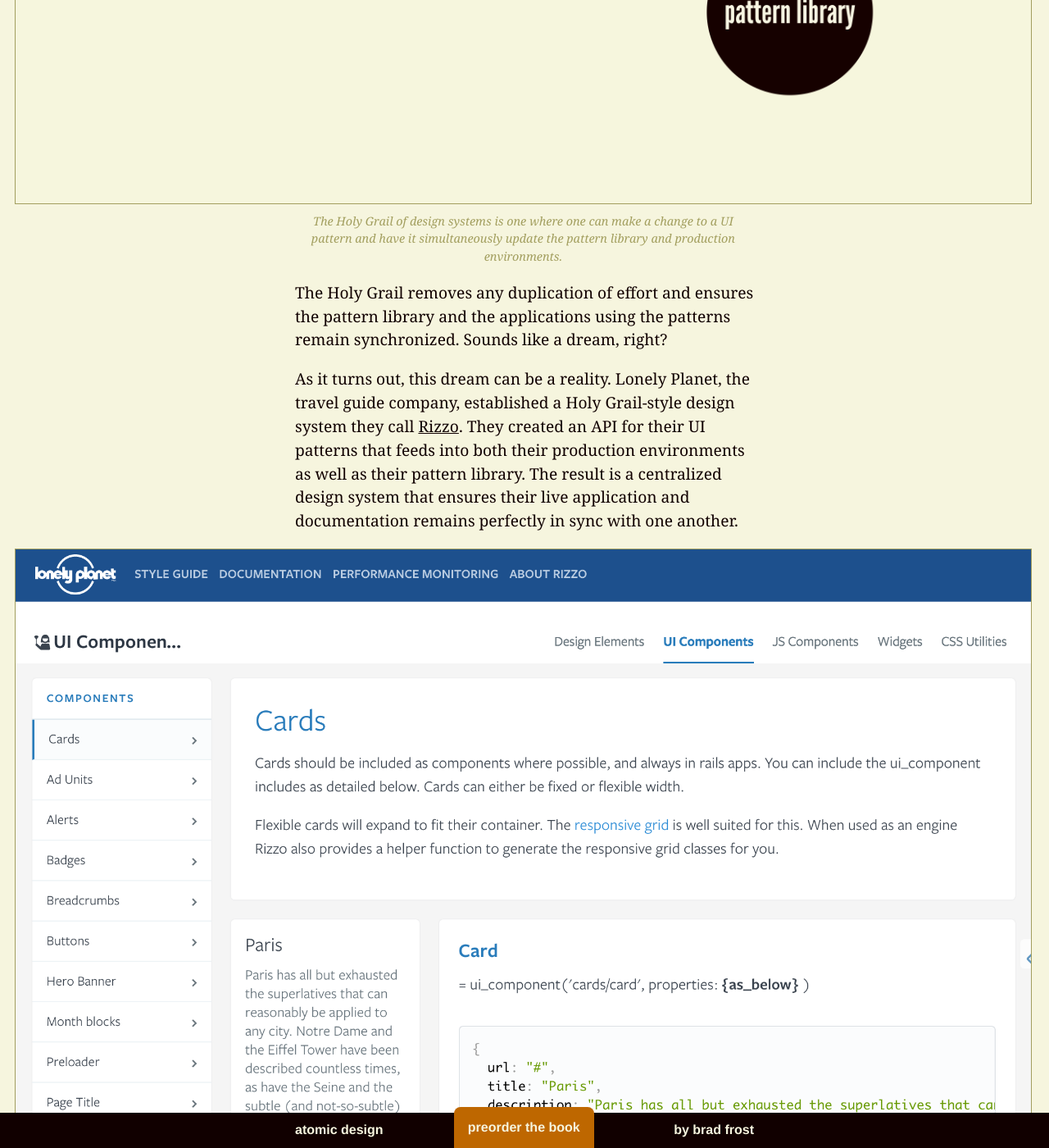
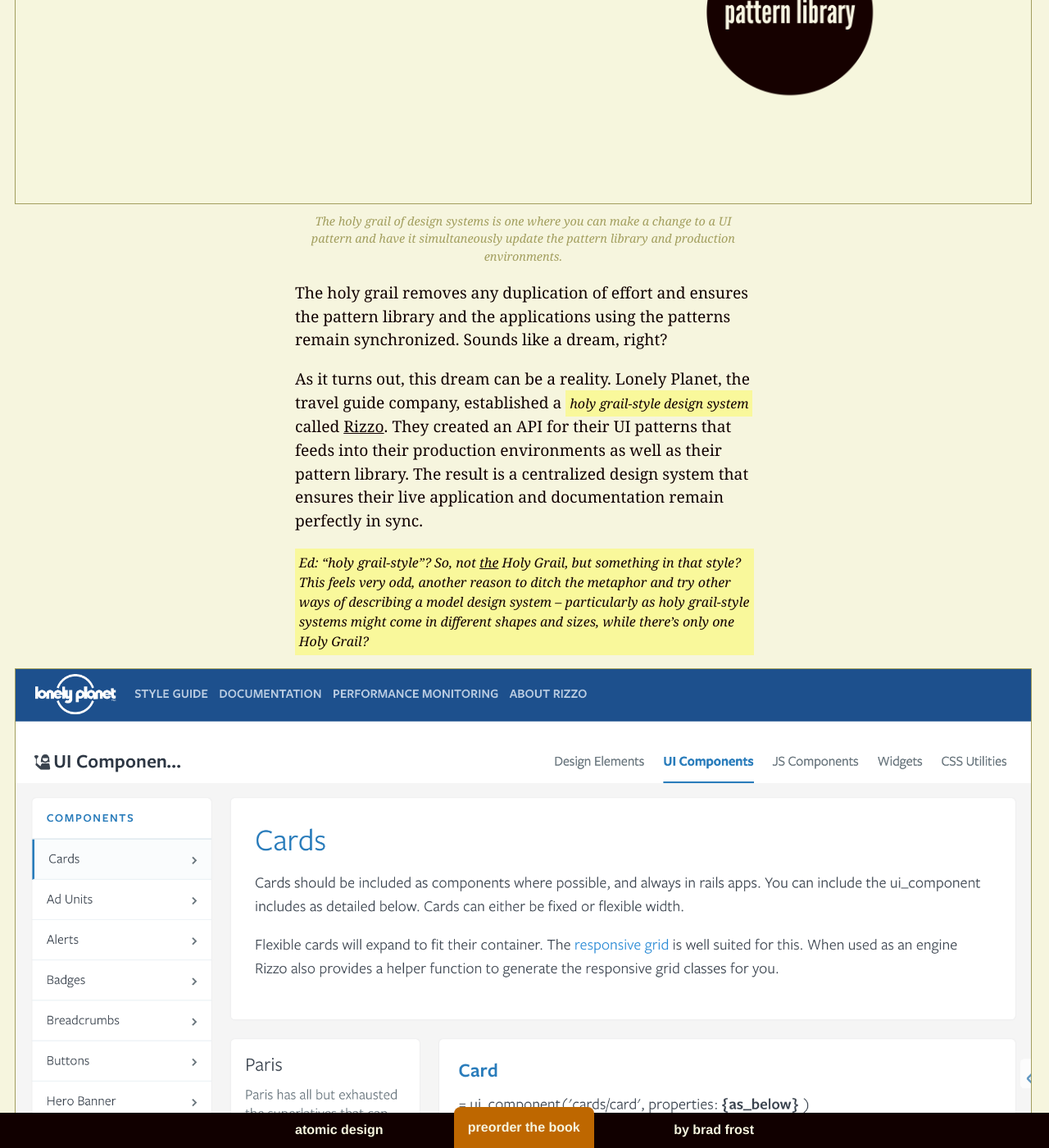
Before and after one commit to bradfrost/atomic-design, a Jekyll site: the page built from chapter-5.md, in a window 1280 px wide and 1400 px high, scrolled down 22459 px. Shown: the whole window at 82% size. Built offline with Jekyll 4.4.1, drawn with Linux system fonts in a browser that asks for light colours; some of the changed text lies outside the part shown.

Commit message:
Edits to line 348.

```diff
--- a/chapter-5.md
+++ b/chapter-5.md
@@ -299,17 +299,38 @@ Ed: I'm capping down holy grail here. This is neither Christian myth, Arthurian
 
 **The design system holy grail involves creating an environment where the pattern library and production environment are perfectly in sync.** The idea is that you should be able to make a change to a UI pattern and see that change automatically reflected in the pattern library *and* anywhere the pattern is included in production.
 
-{% include figure.html src="../images/content/workflow-system-first-holy-grail.png" caption="The Holy Grail of design systems is one where one can make a change to a UI pattern and have it simultaneously update the pattern library and production environments." %}
+{% include figure.html src="../images/content/workflow-system-first-holy-grail.png" caption="The holy grail of design systems is one where you can make a change to a UI pattern and have it simultaneously update the pattern library and production environments." %}
 
-The Holy Grail removes any duplication of effort and ensures the pattern library and the applications using the patterns remain synchronized. Sounds like a dream, right?
+The holy grail removes any duplication of effort and ensures the pattern library and the applications using the patterns remain synchronized. Sounds like a dream, right?
 
-As it turns out, this dream can be a reality. Lonely Planet, the travel guide company, established a Holy Grail-style design system they call [Rizzo](http://rizzo.lonelyplanet.com/). They created an API for their UI patterns that feeds into both their production environments as well as their pattern library. The result is a centralized design system that ensures their live application and documentation remains perfectly in sync with one another.
+As it turns out, this dream can be a reality. Lonely Planet, the travel guide company, established a <span class="editor">holy grail-style design system</span> called [Rizzo](http://rizzo.lonelyplanet.com/). They created an API for their UI patterns that feeds into their production environments as well as their pattern library. The result is a centralized design system that ensures their live application and documentation remain perfectly in sync.
 
-{% include figure.html src="../images/content/rizzo.png" caption="Lonely Planet created an API for their UI patterns that is consumed by both their pattern library and production environment. By architecting their design system in this manner, changes to UI patterns are automatically reflected in both the pattern library and production environment, keeping things in sync and thereby achieving the Holy Grail." %}
+<div class="editor">
+{% capture m %}
+Ed: “holy grail-style”? So, not <u>the</u> Holy Grail, but something in that style? This feels very odd, another reason to ditch the metaphor and try other ways of describing a model design system – particularly as holy grail-style systems might come in different shapes and sizes, while there's only one Holy Grail?
+{% endcapture %}
+{{ m | markdownify }}
+</div>
 
-Achieving the design system Holy Grail is no easy task, as it requires sophisticated technical architecture and smart people to set it all up. How you go about chasing the Holy Grail — or even if you can achieve it — is dependent on a whole load of factors, including your technical architecture and organizational makeup.
+{% include figure.html src="../images/content/rizzo.png" caption="Lonely Planet created an API for its UI patterns that feeds into the pattern library and production environment. By <span class='editor'>architecting</span> their design system in this manner, changes to UI patterns are automatically reflected in both the pattern library and production environment, keeping things in sync and thereby achieving the holy grail." %}
+
+<div class="editor">
+{% capture m %}
+Ed: There’s ‘architect’ verbing again. Here are some alternatives again: configure, construct, assemble, organize, formulate.
+{% endcapture %}
+{{ m | markdownify }}
+</div>
+
+Achieving the design system holy grail is, as you might expect, no easy task, as it requires sophisticated technical architecture and smart people to set it all up. How you go about chasing the holy grail — or even if you can achieve it — is dependent on a whole load of factors, including your technical architecture and organizational makeup.
 
 -------
+
+<div class="editor">
+{% capture m %}
+Ed: The first time you’ve used a horizontal rule. I’m assuming it means this is as far as your completed draft text goes, rather than anything structural…?
+{% endcapture %}
+{{ m | markdownify }}
+</div>
 
 In my experience, I've found that sharing CSS and JS with the production environment is relatively easy, but sharing markup is tough.
 
@@ -317,6 +338,13 @@ In my experience, I've found that sharing CSS and JS with the production environ
 - Using HTML templating languages create Templating language should match the production environment - The closer you get to .
 - Look for opportunities to automate documentation
 - [Using Grunt with Pattern Lab](http://bradfrost.com/blog/post/using-grunt-with-pattern-lab/)
+
+<div class="editor">
+{% capture m %}
+Ed: Fragmentary list.
+{% endcapture %}
+{{ m | markdownify }}
+</div>
 
 How can you set up your applications and pattern library to achieve the Holy Grail? Developer Marcelo Somers outlined several methods for thoughtfully keeping your pattern library and production environments in sync. [Chasing the holy grail](https://medium.com/@marcelosomers/chasing-the-holy-grail-bbc0b7cce365#.vy45rkm7m)
 
```
Also changed, not shown: 1 other file.
